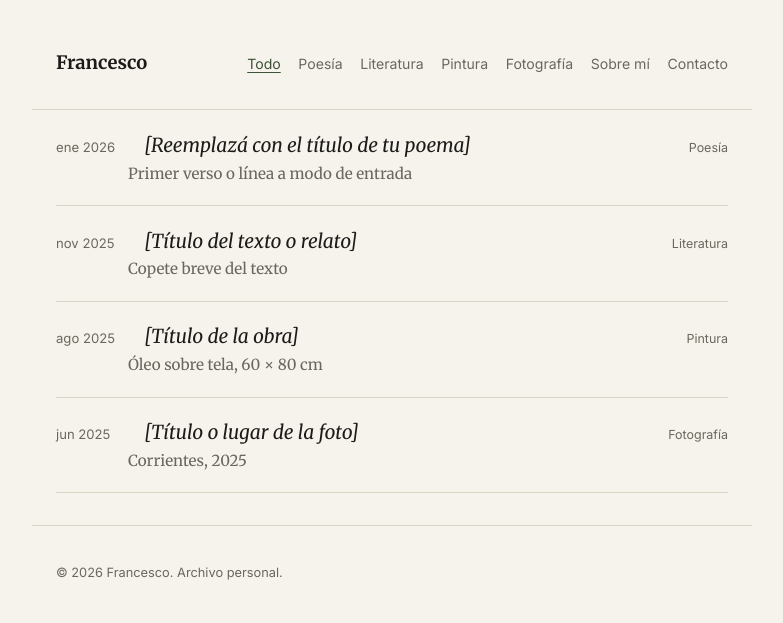
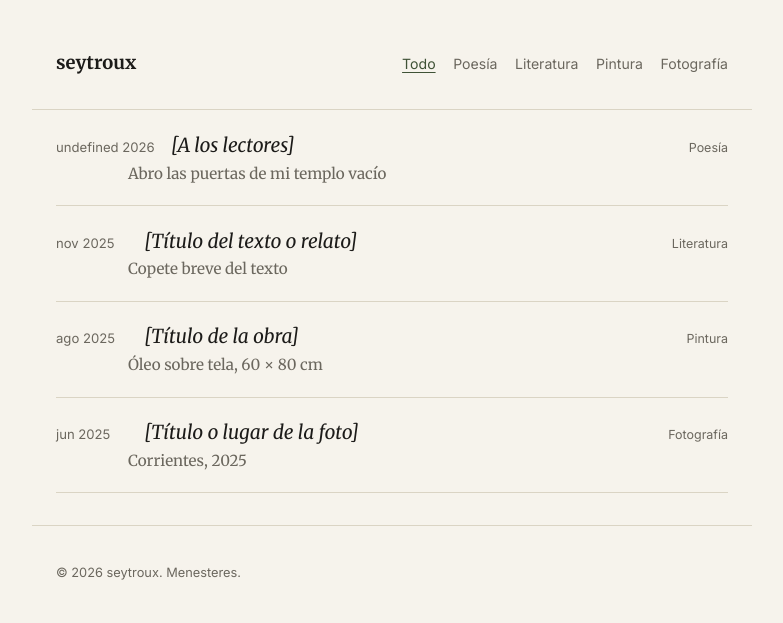
Before and after one commit to seytroux/seytroux.github.io, a plain HTML site: page index.html in a window 1280 px wide. Shown: the whole page, without its empty margins (248-1031 px from the left). Drawn offline with Linux system fonts and the light colour scheme.

Commit message:
Add files via upload

```diff
--- a/content.js
+++ b/content.js
@@ -20,12 +20,12 @@
 
 const obras = [
   {
-    id: "ejemplo-poema",
-    fecha: "2026-01-15",
+    id: "poema-1",
+    fecha: "2026",
     categoria: "poesia",
-    titulo: "[Reemplazá con el título de tu poema]",
-    resumen: "Primer verso o línea a modo de entrada",
-    texto: "Acá va el texto completo del poema.\n\nCada línea en blanco separa una estrofa.\n\nBorrá este texto de ejemplo y pegá el tuyo.",
+    titulo: "[A los lectores]",
+    resumen: "Abro las puertas de mi templo vacío",
+    texto: "dejando que la luna decida mi gloria.\n\nmientras me humillo en pena vencido.\n\ncon miedos y dolores\n\nalegrías y clamores\n\npasen y vean este crescendo sostenido\n\nmientras angustiado escribo mi memoria\n\ny cierro las puertas de mi templo vacío.",
     imagen: null
   },
   {
--- a/index.html
+++ b/index.html
@@ -3,7 +3,7 @@
 <head>
 <meta charset="UTF-8">
 <meta name="viewport" content="width=device-width, initial-scale=1">
-<title>Francesco — Archivo</title>
+<title>seytroux — Archivo</title>
 <link rel="preconnect" href="https://fonts.googleapis.com">
 <link rel="preconnect" href="https://fonts.gstatic.com" crossorigin>
 <link href="https://fonts.googleapis.com/css2?family=Merriweather:ital,wght@0,300;0,400;0,700;1,400&family=Inter:wght@400;500&display=swap" rel="stylesheet">
@@ -12,15 +12,13 @@
 <body>
 
 <header class="site-header">
-  <a href="index.html" class="site-title">Francesco</a>
+  <a href="index.html" class="site-title">seytroux</a>
   <nav class="site-nav">
     <a href="#" data-filter="todo" class="filtro activo">Todo</a>
     <a href="#" data-filter="poesia" class="filtro">Poesía</a>
     <a href="#" data-filter="literatura" class="filtro">Literatura</a>
     <a href="#" data-filter="pintura" class="filtro">Pintura</a>
     <a href="#" data-filter="fotografia" class="filtro">Fotografía</a>
-    <a href="sobre-mi.html">Sobre mí</a>
-    <a href="mailto:tu@email.com">Contacto</a>
   </nav>
 </header>
 
@@ -29,7 +27,7 @@
 </main>
 
 <footer class="site-footer">
-  <p>© <span id="anio"></span> Francesco. Archivo personal.</p>
+  <p>© <span id="anio"></span> seytroux. Menesteres.</p>
 </footer>
 
 <script src="content.js"></script>
```
